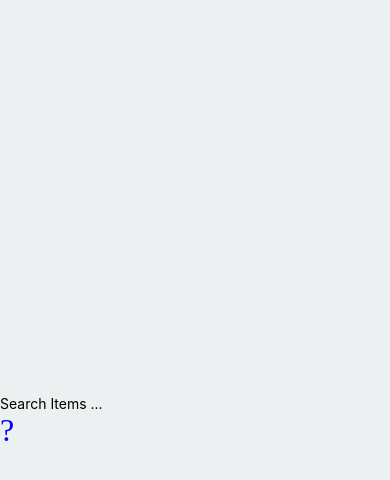
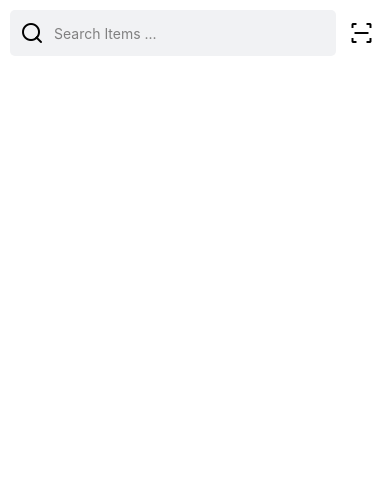
Before and after one commit to codebabar/NativeShop, a React Native app: screen / in a window 390 px wide. Shown: the top 480 px of the page. Built offline with nearby package versions, Linux system fonts and the light colour scheme.

Commit message:
changed in codes made chahes

```diff
--- a/App.js
+++ b/App.js
@@ -15,9 +15,7 @@ export default class App extends React.Component {
 const styles = StyleSheet.create({
   container: {
     flex: 1,
-    justifyContent: "center",
-    backgroundColor: "#ecf0f1",
-    padding: 8,
+    backgroundColor: "#fff",
   }
 
 
--- a/Screens/Homes/Home1.js
+++ b/Screens/Homes/Home1.js
@@ -1,13 +1,29 @@
-import React from 'react';
-import { Text, TextInput, View } from 'react-native';
-import { Ionicons } from '@expo/vector-icons';
+import React, { useState } from 'react';
+import { TextInput, View } from 'react-native';
+import { MaterialCommunityIcons, Feather } from '@expo/vector-icons';
+import { HomeStyle1 } from '../../Themes/Styles/Homes/HomeStyle1';
 
+export default function Home1() {
+    const [isFocused, setIsFocused] = useState(false);
 
-export default  function Home1(){
-    return(
-         <View>
-          <View><TextInput  placeholder='Search Items ...' /></View>
-          <View><Ionicons name="line-scan" size={32} color="blue" /></View>
+    return (
+        <View style={HomeStyle1.miniHeader}>
+            <View style={[HomeStyle1.searchBox, { borderColor: isFocused ? 'red' : 'gray' }]}>
+                <Feather name="search" size={24} color="black" />
+                <TextInput
+                    placeholder='Search Items ...'
+                    placeholderTextColor='gray' // Set placeholder text color
+                    style={{
+                        paddingHorizontal: 10,
+                        width: '100%',
+                    }}
+                    onFocus={() => setIsFocused(true)}
+                    onBlur={() => setIsFocused(false)}
+                />
+            </View>
+            <View style={HomeStyle1.scanIcon}>
+                <MaterialCommunityIcons name="line-scan" size={24} color="black" />
+            </View>
         </View>
- )
+    );
 }
--- /dev/null
+++ b/Themes/Styles/Homes/HomeStyle1.js
@@ -0,0 +1,27 @@
+import { StyleSheet } from "react-native";
+
+
+
+ export const HomeStyle1 = StyleSheet.create({
+    miniHeader:{
+       padding:10,
+        display:'flex',
+        flexDirection:'row',
+        justifyContent:'space-between',
+        gap:5,
+      },
+      searchBox:{
+        width:'88%',
+        padding:10,
+        backgroundColor:'#f1f2f4',
+        flexDirection:'row',
+        borderRadius:5,
+      },
+      scanIcon:{
+        width:'10%',
+        justifyContent:'center',
+        alignItems:"center"
+      }
+
+
+ })
--- a/package.json
+++ b/package.json
@@ -18,7 +18,8 @@
     "react": "18.2.0",
     "react-dom": "18.2.0",
     "react-native": "0.72.10",
-    "react-native-web": "~0.19.9"
+    "react-native-web": "~0.19.9",
+    "sharp-cli": "^4.2.0"
   },
   "devDependencies": {
     "@babel/core": "^7.23.2",
```
Also changed, not shown: 1 other file (tests, documents, lock files or other folders).
